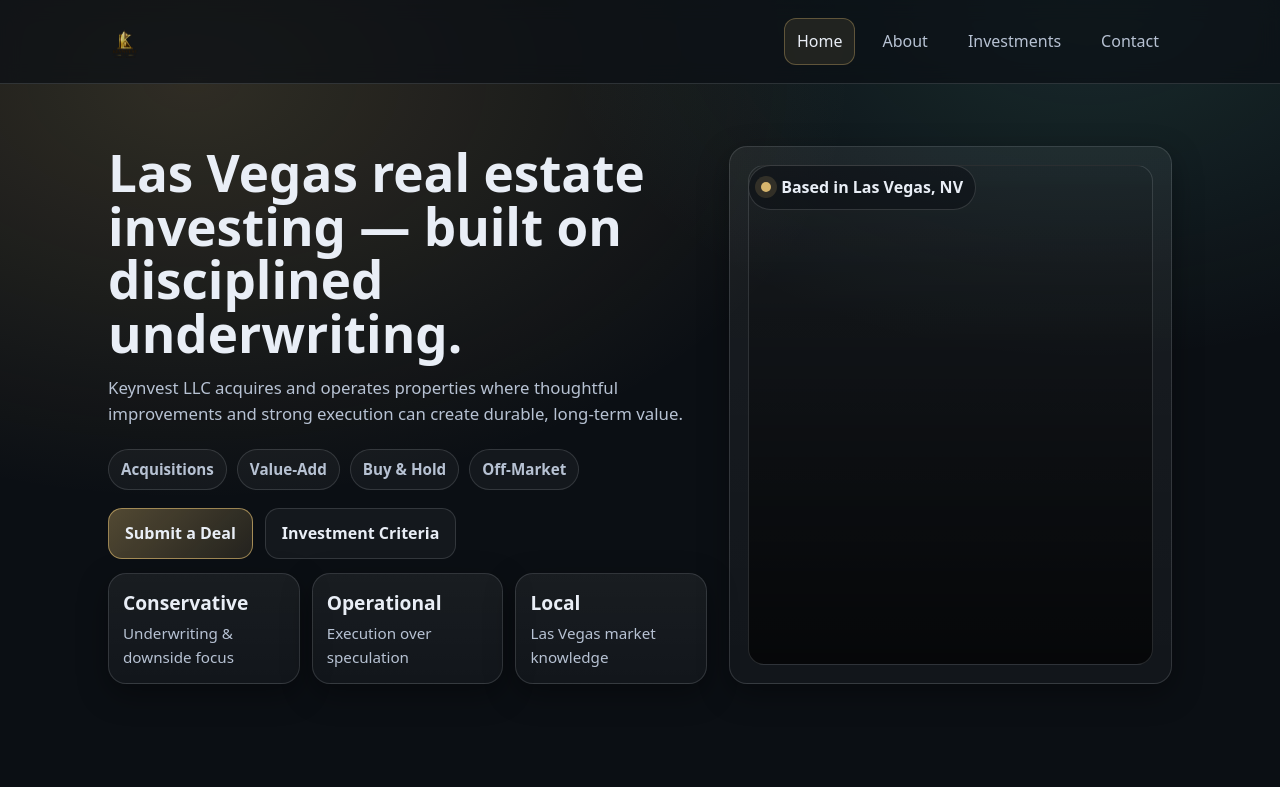
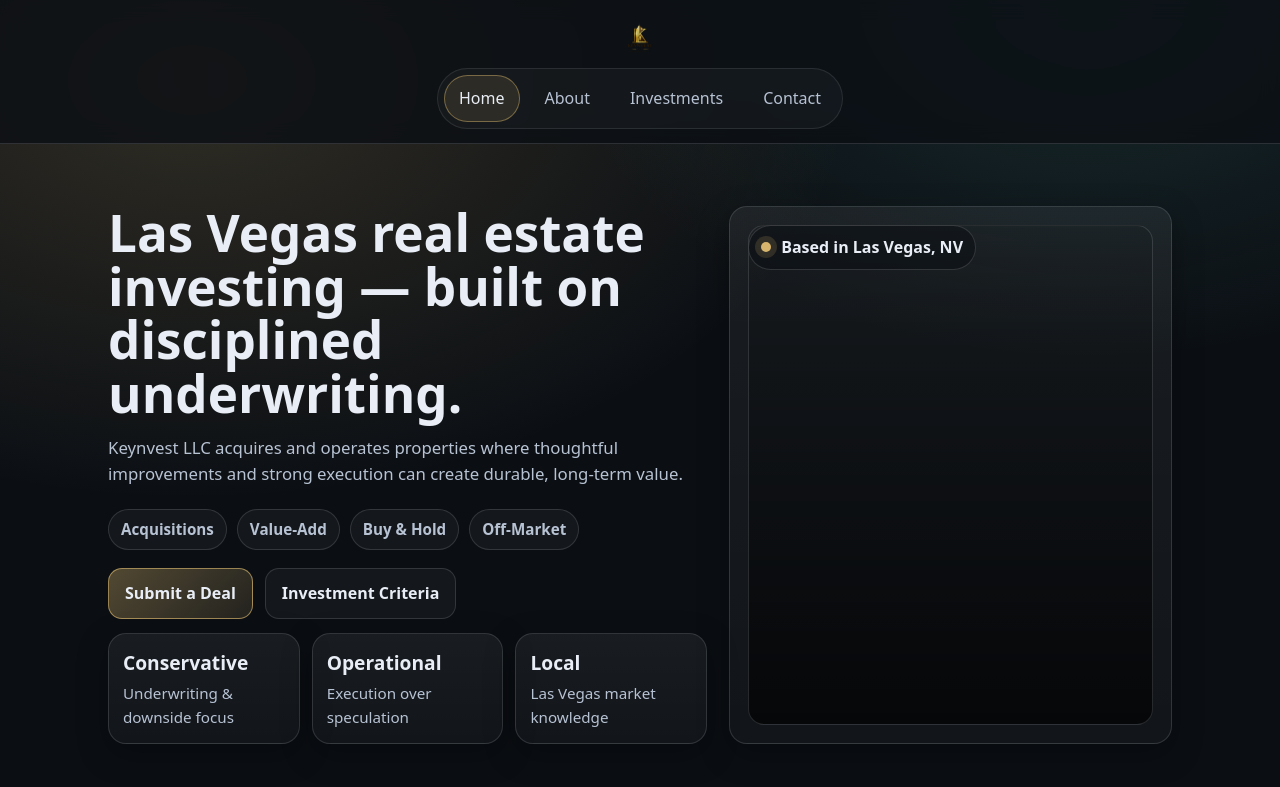
Before and after one commit to Keynvest/keynvest-website, a plain HTML site: page index.html in a window 1280 px wide. Shown: the top 787 px of the page. Drawn offline with Linux system fonts and the light colour scheme.

Commit message:
Add files via upload

```diff
--- a/css/styles.css
+++ b/css/styles.css
@@ -271,3 +271,73 @@ details.faq-item summary{
   cursor:pointer; font-weight:800; color:var(--text);
 }
 details.faq-item p{color:var(--muted); margin:10px 0 0}
+
+
+/* --- Brand bar header layout --- */
+header.site.brandbar{
+  position:sticky;
+  top:0;
+  z-index:50;
+  backdrop-filter: blur(10px);
+  background: rgba(11,15,20,.78);
+  border-bottom:1px solid var(--line);
+}
+
+.brandbar-top{
+  display:flex;
+  justify-content:center;
+  padding:18px 0 8px;
+}
+
+.brandbar-top .brand{
+  display:flex;
+  align-items:center;
+  justify-content:center;
+  width:100%;
+}
+
+.brandbar-bottom{
+  display:flex;
+  justify-content:center;
+  padding:8px 0 14px;
+}
+
+.brandbar-bottom nav.links{
+  display:flex;
+  gap:10px;
+  align-items:center;
+  justify-content:center;
+  flex-wrap:wrap;
+  padding:6px;
+  border:1px solid rgba(233,238,246,.10);
+  background: rgba(255,255,255,.03);
+  border-radius: 999px;
+}
+
+.brandbar-bottom nav.links a{
+  padding:10px 14px;
+  border-radius: 999px;
+  color: var(--muted);
+}
+
+.brandbar-bottom nav.links a[aria-current="page"]{
+  color: var(--text);
+  border:1px solid rgba(215,181,109,.45);
+  background: rgba(215,181,109,.12);
+}
+
+.logo-lockup{
+  height:140px;
+  width:auto;
+  display:block;
+  max-width: 680px;
+}
+
+@media (max-width:900px){
+  .logo-lockup{height:120px; max-width:520px}
+}
+
+@media (max-width:520px){
+  .logo-lockup{height:96px; max-width:420px}
+  .brandbar-bottom nav.links a{padding:8px 12px}
+}
--- a/partials/header.html
+++ b/partials/header.html
@@ -1,11 +1,13 @@
-<header class="site">
+<header class="site brandbar">
   <div class="container">
-    <div class="navbar">
+    <div class="brandbar-top">
       <a class="brand" href="/index.html" aria-label="Keynvest LLC Home">
         <img class="logo-lockup" src="/images/keynvest-logo-header.png" alt="Keynvest LLC logo" />
       </a>
+    </div>
 
-      <nav class="links" aria-label="Primary navigation">
+    <div class="brandbar-bottom" role="navigation" aria-label="Primary navigation">
+      <nav class="links">
         <a data-nav href="index.html">Home</a>
         <a data-nav href="about.html">About</a>
         <a data-nav href="investments.html">Investments</a>
```
